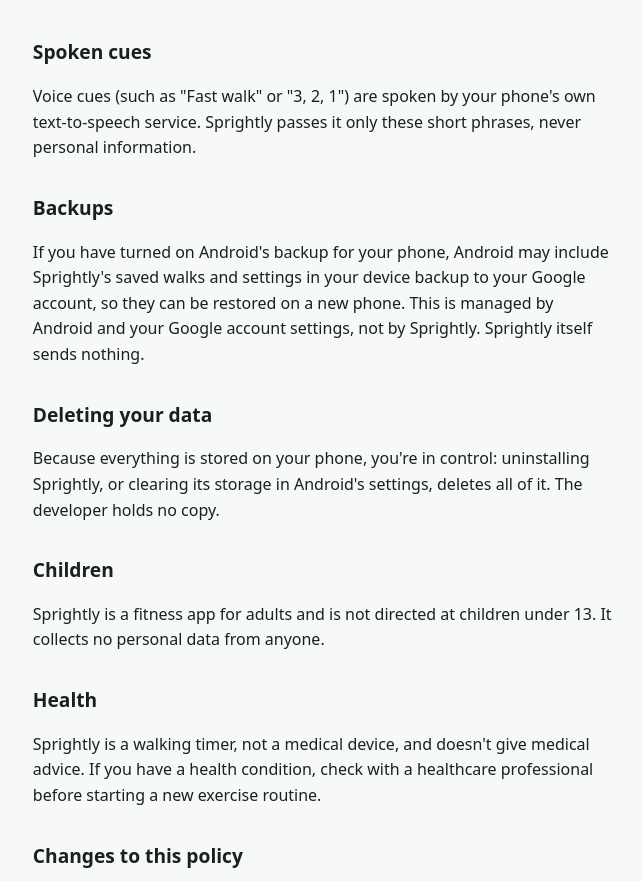
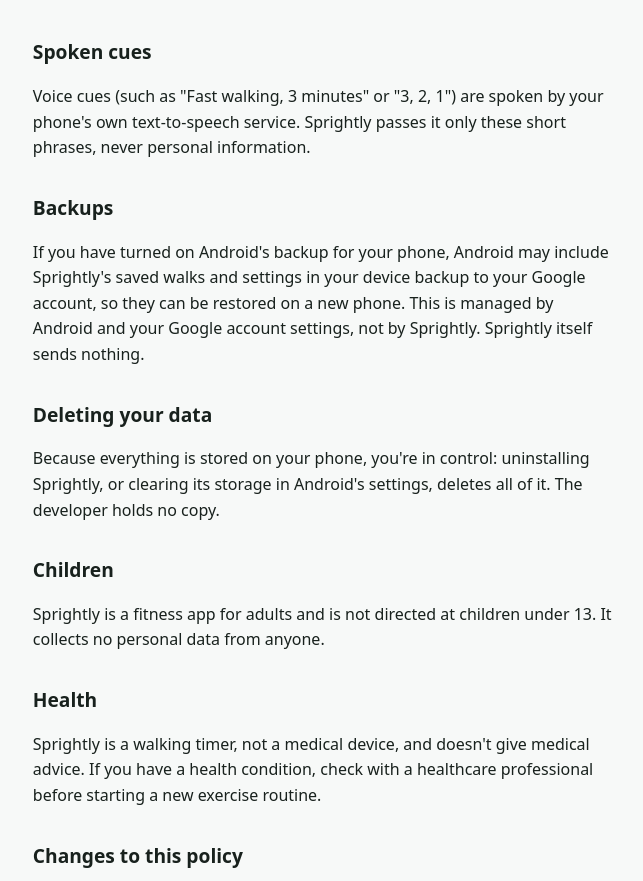
Before and after one commit to markAPIado/sprightly-policies, a plain HTML site: page privacy/index.html in a window 1280 px wide. Shown: the part 1816-2697 px from the top of the page, without its empty margins (316-959 px from the left). Drawn offline with Linux system fonts and the light colour scheme.

Commit message:
Privacy policy: quote the actual voice cue

```diff
--- a/privacy/index.html
+++ b/privacy/index.html
@@ -88,7 +88,7 @@
     </div>
 
     <h2>Spoken cues</h2>
-    <p>Voice cues (such as "Fast walk" or "3, 2, 1") are spoken by your phone's own text-to-speech service. Sprightly passes it only these short phrases, never personal information.</p>
+    <p>Voice cues (such as "Fast walking, 3 minutes" or "3, 2, 1") are spoken by your phone's own text-to-speech service. Sprightly passes it only these short phrases, never personal information.</p>
 
     <h2>Backups</h2>
     <p>If you have turned on Android's backup for your phone, Android may include Sprightly's saved walks and settings in your device backup to your Google account, so they can be restored on a new phone. This is managed by Android and your Google account settings, not by Sprightly. Sprightly itself sends nothing.</p>
```
